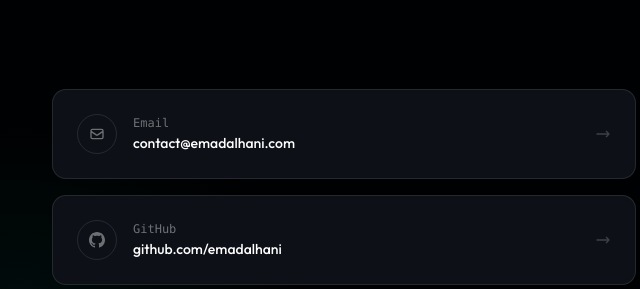
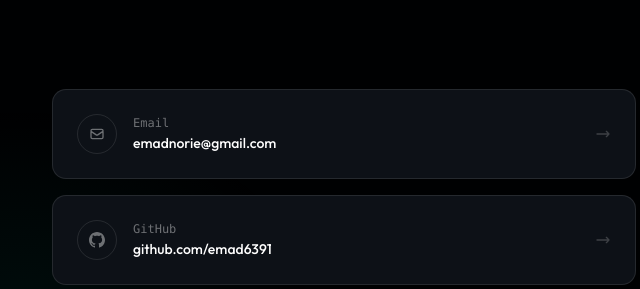
Before and after one commit to emad6391/emad6391.github.io, an Astro site: page / in a window 1280 px wide. Shown: the part 5335-5624 px from the top of the page, 620-1260 px from the left. Built offline with nearby package versions, Linux system fonts and the light colour scheme; Astro itself is replaced by a stand-in of ours.

Commit message:
update contact

```diff
--- a/src/components/Contact.astro
+++ b/src/components/Contact.astro
@@ -48,7 +48,7 @@
             </div>
             <div>
               <div class="font-mono text-xs text-white/40 mb-0.5">Email</div>
-              <div class="text-white font-medium text-sm">contact@emadalhani.com</div>
+              <div class="text-white font-medium text-sm">emadnorie@gmail.com</div>
             </div>
           </div>
           <svg class="w-4 h-4 text-white/20 group-hover:text-[#00e5c8] group-hover:translate-x-1 transition-all" fill="none" stroke="currentColor" viewBox="0 0 24 24">
@@ -71,7 +71,7 @@
             </div>
             <div>
               <div class="font-mono text-xs text-white/40 mb-0.5">GitHub</div>
-              <div class="text-white font-medium text-sm">github.com/emadalhani</div>
+              <div class="text-white font-medium text-sm">github.com/emad6391</div>
             </div>
           </div>
           <svg class="w-4 h-4 text-white/20 group-hover:text-[#00e5c8] group-hover:translate-x-1 transition-all" fill="none" stroke="currentColor" viewBox="0 0 24 24">
```
